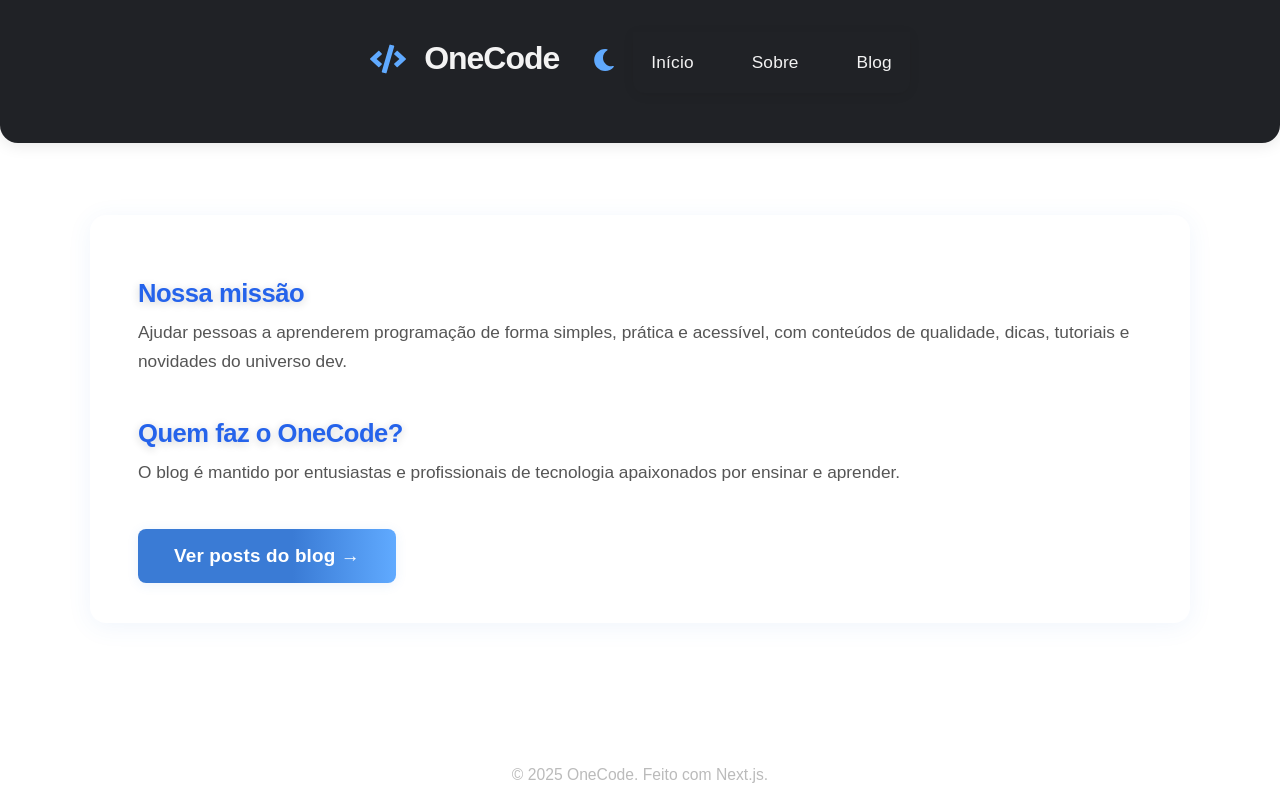
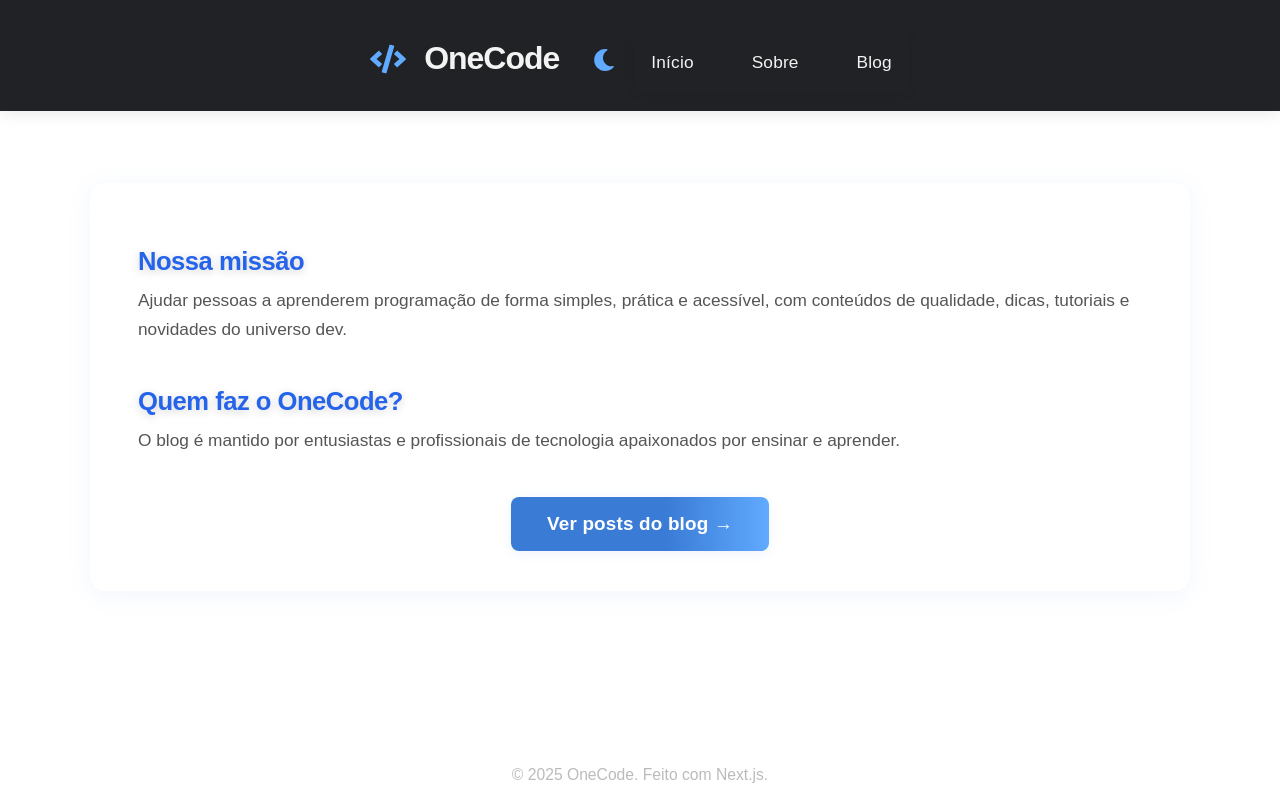
Before and after one commit to vinzent01/OneCode, a Next.js app: page /sobre in a window 1280 px wide. Built offline with nearby package versions, Linux system fonts and the light colour scheme.

Commit message:
Enhanced header, sobre styles, added link to logo

```diff
--- a/src/app/css/header.module.css
+++ b/src/app/css/header.module.css
@@ -7,7 +7,6 @@
   margin-bottom: 32px;
   padding: 32px 20px 18px 20px;
   background: #202226;
-  border-radius: 0 0 18px 18px;
   box-shadow: 0 2px 16px 0 rgba(0,0,0,0.10);
   width: 100%;
 }
@@ -17,7 +16,6 @@
   flex-direction: row;
   align-items: center;
   gap: 14px;
-  margin-bottom: 32px;
 }
 
 
--- a/src/app/sobre/page.tsx
+++ b/src/app/sobre/page.tsx
@@ -17,7 +17,7 @@
           <p>
             O blog é mantido por entusiastas e profissionais de tecnologia apaixonados por ensinar e aprender.
           </p>
-          <Link href="/blog" className={buttonStyles.button}>
+          <Link href="/blog" className={buttonStyles.button + " center"}>
             Ver posts do blog →
           </Link>
         </section>
--- a/src/components/Logo.tsx
+++ b/src/components/Logo.tsx
@@ -1,11 +1,14 @@
 import { FaCode } from "react-icons/fa";
 import styles from "../app/css/logo.module.css";
+import Link from "next/link";
 
 export function Logo() {
   return (
-    <span className={styles.logoBrand}>
-      <FaCode size={36} color="#60aaff" style={{ marginRight: 10 }} />
-      <span className={styles.logoText}>OneCode</span>
-    </span>
+    <Link href="/" className={styles.logo}>
+      <span className={styles.logoBrand}>
+        <FaCode size={36} color="#60aaff" style={{ marginRight: 10 }} />
+        <span className={styles.logoText}>OneCode</span>
+      </span>
+    </Link>
   );
 }
```
